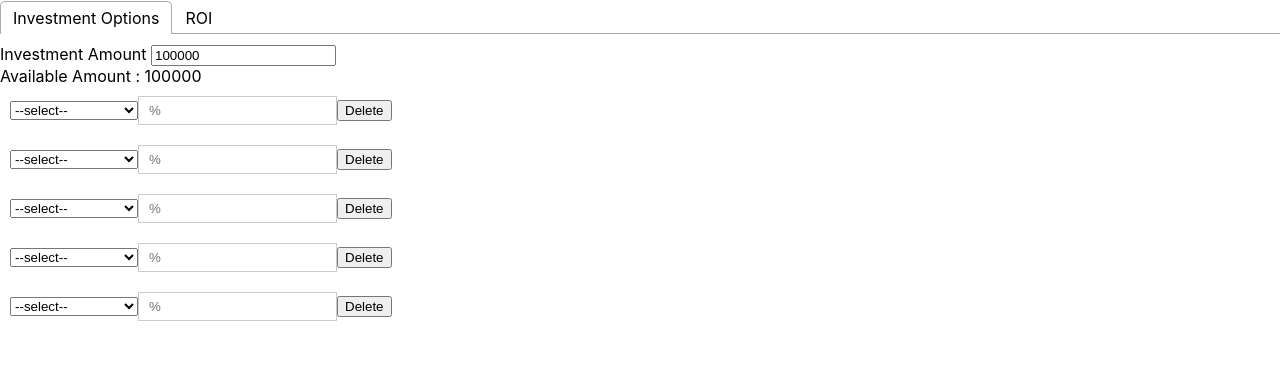
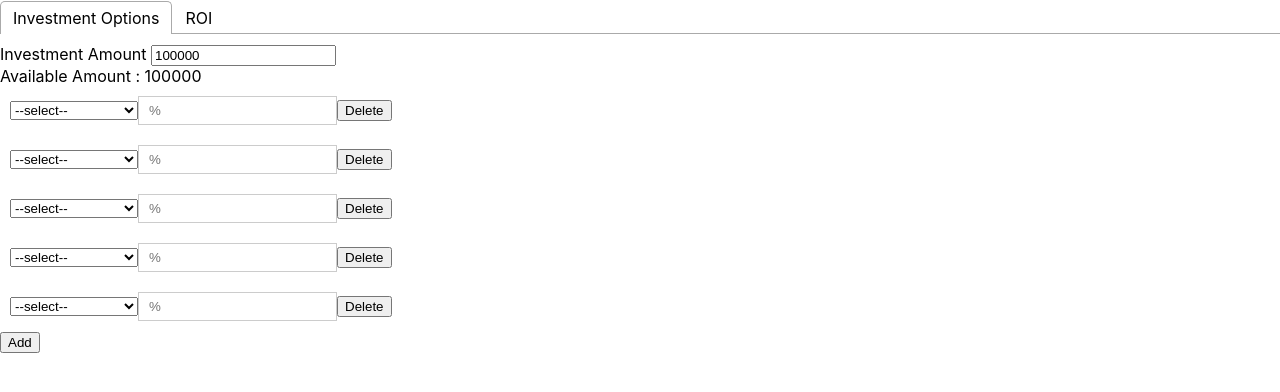
Before and after one commit to zimingding/investment-ui, a React (Create React App) app: page / in a window 1280 px wide. Shown: the top 392 px of the page. Built offline with nearby package versions, Linux system fonts and the light colour scheme.

Commit message:
Add new investment option button

```diff
--- a/src/containers/InvestmentControl.js
+++ b/src/containers/InvestmentControl.js
@@ -25,6 +25,14 @@ class InvestmentControl extends Component {
     deleteInvestmentOptionHandler = (id) => {
         this.setState({
             investmentOptions: this.state.investmentOptions.filter(io => io.id !== id),
+        });
+    };
+
+    addInvestmentOptionHandler = () => {
+        const newId = this.state.investmentOptions[this.state.investmentOptions.length-1].id + 1;
+        let updatedInvestmentOptions = this.state.investmentOptions.concat({id: newId, investOptionId: -1, percentage: ''});
+        this.setState({
+            investmentOptions: updatedInvestmentOptions
         });
     };
 
@@ -89,6 +97,7 @@ class InvestmentControl extends Component {
                 </div>
                 <div>Available Amount : {this.state.availableAmount}</div>
                 {investmentOptions}
+                <button onClick={this.addInvestmentOptionHandler}>Add</button>
             </React.Fragment>
         )
     }
```
